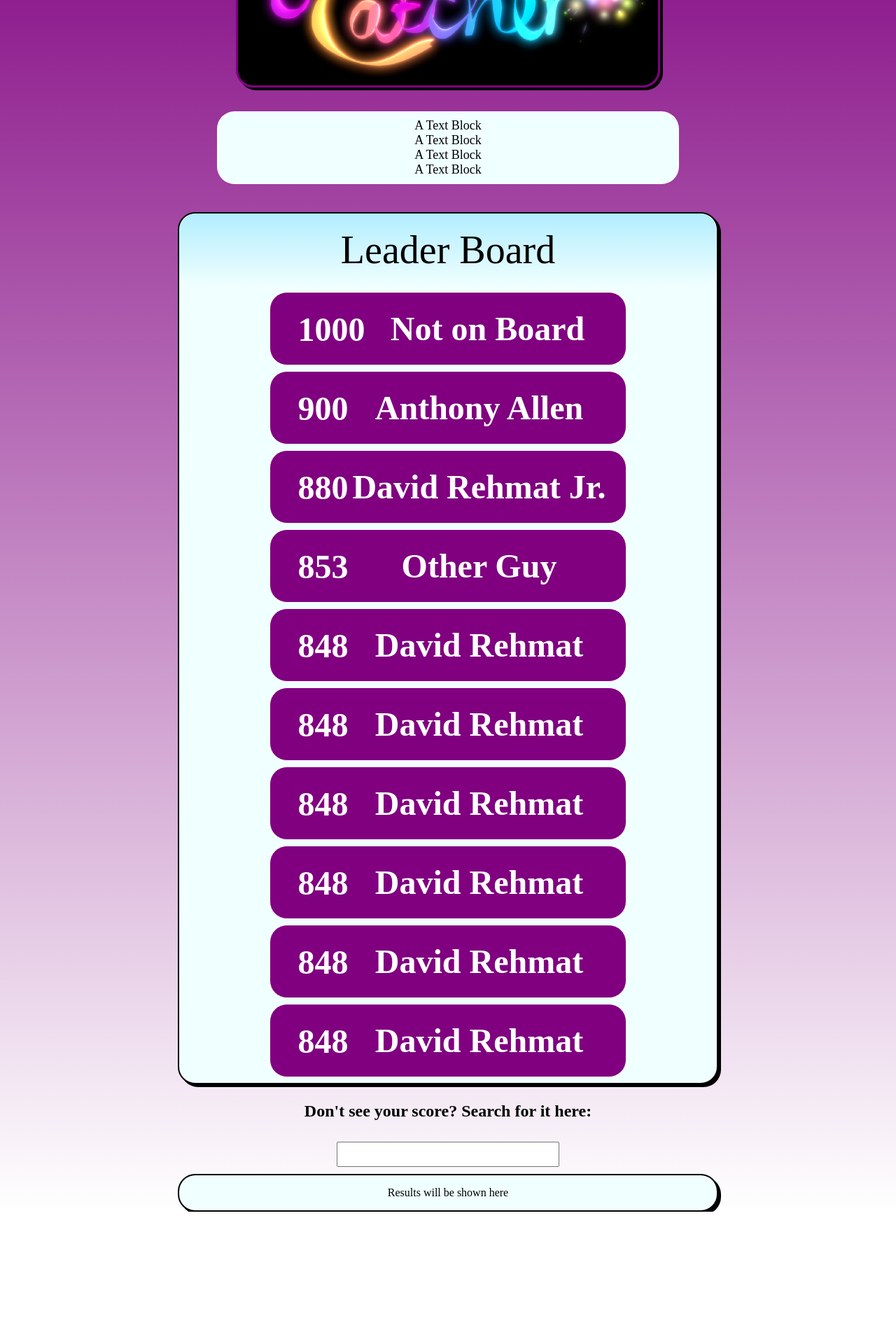
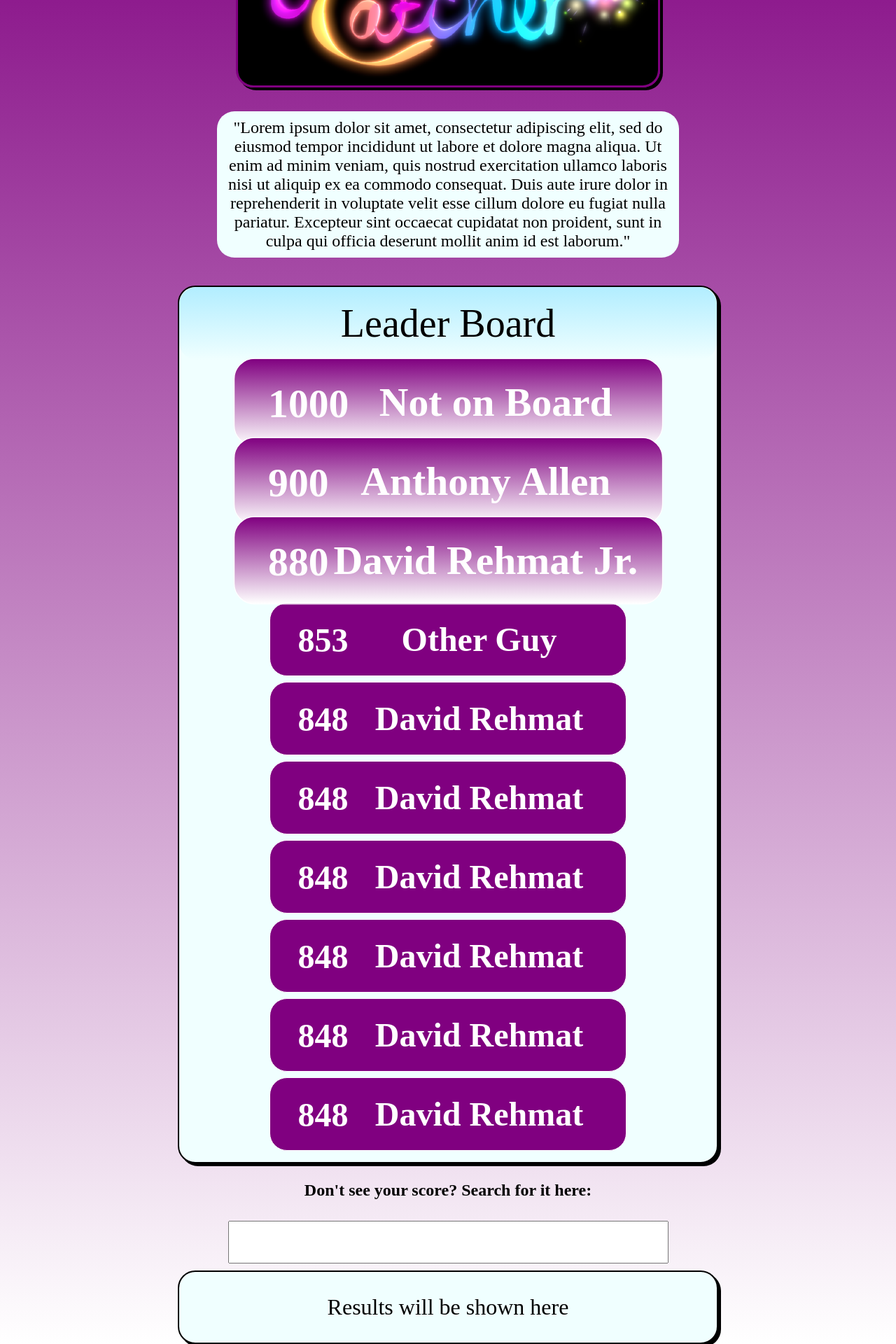
Before and after one commit to no-trbl-2-u/gc-leaderboard, a React (Create React App) app: page / in a window 1280 px wide. Shown: the part 231-2151 px from the top of the page at 70% size. Before the commit the page ends 1962 px from the top, so only its background shows below. Built offline with nearby package versions, Linux system fonts and the light colour scheme.

Commit message:
Added top3 class

```diff
--- a/src/App/App.css
+++ b/src/App/App.css
@@ -22,7 +22,6 @@ body {
 
 .Logo-container {
   margin: auto;
-  /* margin-left: 13%; */
 
   height: 300px;
   width: 100%;
@@ -30,10 +29,8 @@ body {
   padding-top: 50px;
   margin-bottom: 20px;
 
-  /* object-fit: contain; */
 }
 
-/* Media Query -> change height of IMG */
 .Logo {
   height: 100%;
   border: 3px solid purple;
@@ -47,7 +44,7 @@ body {
 }
 
 .TournamentText-container {
-  font-size: 18px;
+  font-size: 3vh;
   background-color: azure;
 
   border-radius: 25px;
@@ -65,7 +62,6 @@ body {
   background-color: azure;
 
   margin: auto;
-  /* height: 500px; */
   width: 60%;
   margin-bottom: 25px;
 
@@ -77,7 +73,6 @@ body {
 
 .LeaderBoard-header {
   font-size: 7vh;
-  /* font-size: 48px; */
 
   padding: 20px 0;
 
@@ -101,6 +96,15 @@ body {
   color: white;
 }
 
+.top3 {
+  background: linear-gradient(purple, white);
+  transform: scale(1.2);
+}
+
+.Score:last-child {
+  margin-bottom: 16px;
+}
+
 .player {
   font-weight: 800;
   font-size: 6vh;
@@ -114,13 +118,11 @@ body {
 
 .player-score {
   font-weight: 800;
-  /* font-size: 24px; */
   font-size: 6vh;
 
   padding: 1px;
   border-radius: 25px;
 
-  /* background-color: rgb(211, 72, 230); */
   color: white;
 
   float: left;
@@ -129,16 +131,17 @@ body {
 
 .SearchScore-container {
   margin: auto;
-  /* background-color: yellow; */
   width: 100%;
 }
 
 .SearchBar {
   margin: 10px;
-  font-size: 24px;
-  height: 30px;
+  font-size: 6vh;
 }
 
+.noResults {
+  font-size: 4vh;
+}
                   /*          Media Queries       */
 @media screen and (max-width: 650px) {
   .Logo-container {
@@ -151,9 +154,9 @@ body {
     margin-top: 5px;
     margin-bottom: 10px;
 
-    padding: 2px;
+    padding: 4px;
 
-    width: 70%;
+    width: 85%;
   }
   .LeaderBoard-container {
     width: 80%;
--- a/src/Components/LeaderBoard.tsx
+++ b/src/Components/LeaderBoard.tsx
@@ -15,15 +15,18 @@ export default function
           [...entries]
             // \ :== (a, b) -> Boolean
             .sort((a, b) => b.score - a.score)
+
             // \ :== (obj, Number) -> Boolean
             .filter((ea, index) => (index < 10))
+
             // \ :== ((String, Number), Number) -> JSX
             .map(
-              ({name, score}, index) => (
+              ({name, score}, index: number) => (
                 <Score
                   key={ index }
                   name={ name }
                   score={ score }
+                  top3={(index <= 2) ? "top3" : ""}
                 />
               )
             )
--- a/src/Components/Score.tsx
+++ b/src/Components/Score.tsx
@@ -2,14 +2,15 @@ import React from 'react';
 
 export interface ScoreProps {
   name: string,
-  score: number
+  score: number,
+  top3: string
 }
 
 export default function
   Score (props: ScoreProps) {
-    const { name, score } = props;
+    const { name, score, top3 } = props;
     return (
-      <div className="Score">
+      <div className={`Score ${top3}`}>
         <div>
           <span className="player-score">{ score }</span>
           <span className="player">{ name }</span>
--- a/src/Components/SearchScore/SearchResults.tsx
+++ b/src/Components/SearchScore/SearchResults.tsx
@@ -22,9 +22,10 @@ export default function
                   key={ index }
                   name={ name }
                   score={ score }
+                  top3={""}
                 />
               ))
-            : <p>Results will be shown here</p>
+            : <p className="noResults">Results will be shown here</p>
         }
       </div>
     );
--- a/src/Components/TournamentText.tsx
+++ b/src/Components/TournamentText.tsx
@@ -4,13 +4,12 @@ export default function TournamentText () {
     return (
       <section className="TournamentText-container">
         <div className="TournamentText">
-          A Text Block
-          <br />
-          A Text Block
-          <br />
-          A Text Block
-          <br />
-          A Text Block
+          "Lorem ipsum dolor sit amet, consectetur adipiscing elit,
+          sed do eiusmod tempor incididunt ut labore et dolore magna aliqua.
+          Ut enim ad minim veniam, quis nostrud exercitation ullamco laboris nisi ut aliquip ex
+          ea commodo consequat. Duis aute irure dolor in reprehenderit in voluptate velit esse cillum
+          dolore eu fugiat nulla pariatur. Excepteur sint occaecat cupidatat non proident,
+          sunt in culpa qui officia deserunt mollit anim id est laborum."
         </div>
       </section>
     );
```
